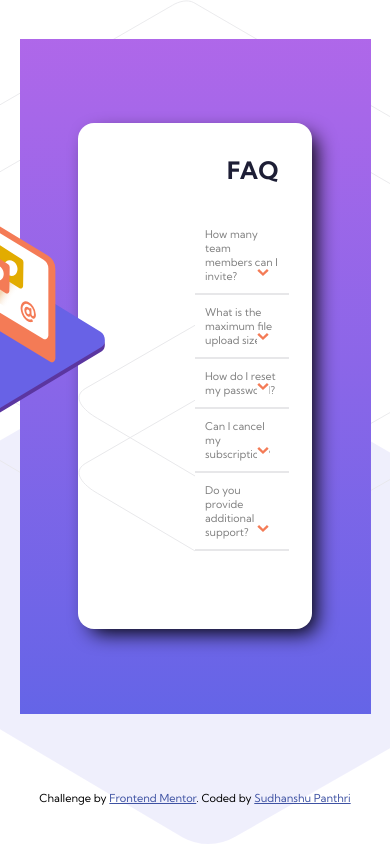
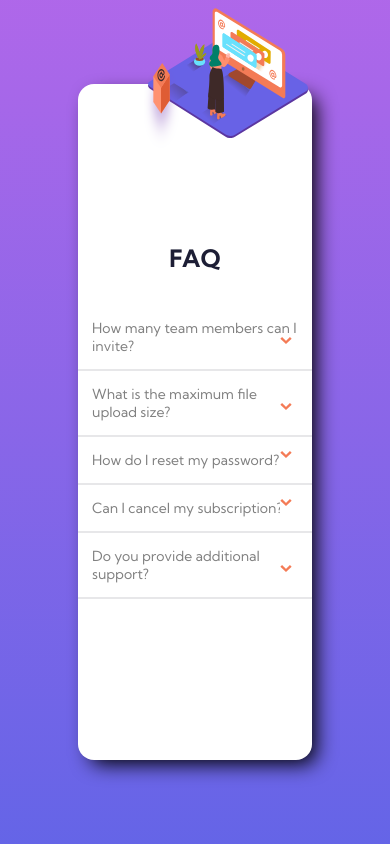
Before and after one commit to Flexxyyy/Frontend-Mentor-FAQ-accordion-card-Challange, a plain HTML site: page index.html in a window 390 px wide. Drawn offline with Linux system fonts and the light colour scheme.

Commit message:
Initial Commit

```diff
--- a/style.css
+++ b/style.css
@@ -63,7 +63,8 @@ body {
 
 .header > h2 {
   color: hsl(238, 29%, 16%);
-  padding: 32px;
+  padding: 10px;
+  margin: 22px 0;
   font-family: "Kumbh Sans", sans-serif;
   font-weight: 700;
 }
@@ -105,8 +106,19 @@ body {
   border-bottom: 2px solid hsl(240, 5%, 91%);
 }
 
+.heading6 {
+  font-size: 14px;
+}
+
+.heading6:hover {
+  color: hsl(14, 88%, 65%);
+  cursor: pointer;
+}
+
 .data {
   font-size: 12px;
+  margin: 6px 0;
+  color: hsl(240, 6%, 50%);
 }
 
 .btn {
@@ -117,7 +129,6 @@ body {
 button {
   border: none;
   background-color: white;
-  /* padding: 10px; */
   margin: 0px 20px;
 }
 
@@ -125,12 +136,101 @@ button {
   display: none;
 }
 
-.gray {
-  color: gray;
-  font-weight: 400;
+.black {
+  color: hsl(237, 12%, 33%);
+  font-weight: 700;
 }
 
-.black {
-  color: black;
-  font-weight: 700;
+@media (min-width: 801px) and (max-width: 1000px) {
+  .left {
+    width: 32vw;
+  }
+  #girl-img {
+    height: 160px;
+    top: 20%;
+    width: 220px;
+    right: 15%;
+  }
+
+  #box-img {
+    position: absolute;
+    top: 37%;
+    right: 88%;
+    height: 22%;
+    width: 40%;
+  }
+  .left {
+    height: auto;
+    width: 80%;
+  }
+
+  .right {
+    width: 72vw;
+    height: 65vh;
+  }
+
+  .small {
+    width: 100%;
+    /* padding: 10px; */
+    /* margin-right: 0px; */
+  }
 }
+@media (min-width: 300px) and (max-width: 800px) {
+  .main {
+    height: 100vh;
+    width: 100vw;
+  }
+
+  .container {
+    height: 80vh;
+    display: grid;
+    grid-template-rows: repeat(2, 1fr);
+    position: relative;
+  }
+
+  .left {
+    height: auto;
+    width: 100%;
+  }
+
+  .right {
+    width: 100%;
+    height: 65vh;
+  }
+
+  .header {
+    width: 100%;
+  }
+  #girl-img {
+    position: absolute;
+    top: -60%;
+    left: 30%;
+    height: 130px;
+    width: 160px;
+  }
+
+  .info-content {
+    width: 100%;
+  }
+
+  .small {
+    width: 100%;
+    display: block;
+    padding: 14px;
+  }
+
+  .header {
+    text-align: center;
+  }
+  #box-img {
+    position: absolute;
+    top: -18%;
+    left: 28%;
+    height: 70%;
+    width: 15%;
+  }
+
+  .attribution {
+    display: none;
+  }
+}
```
Also changed, not shown: 1 other file.
